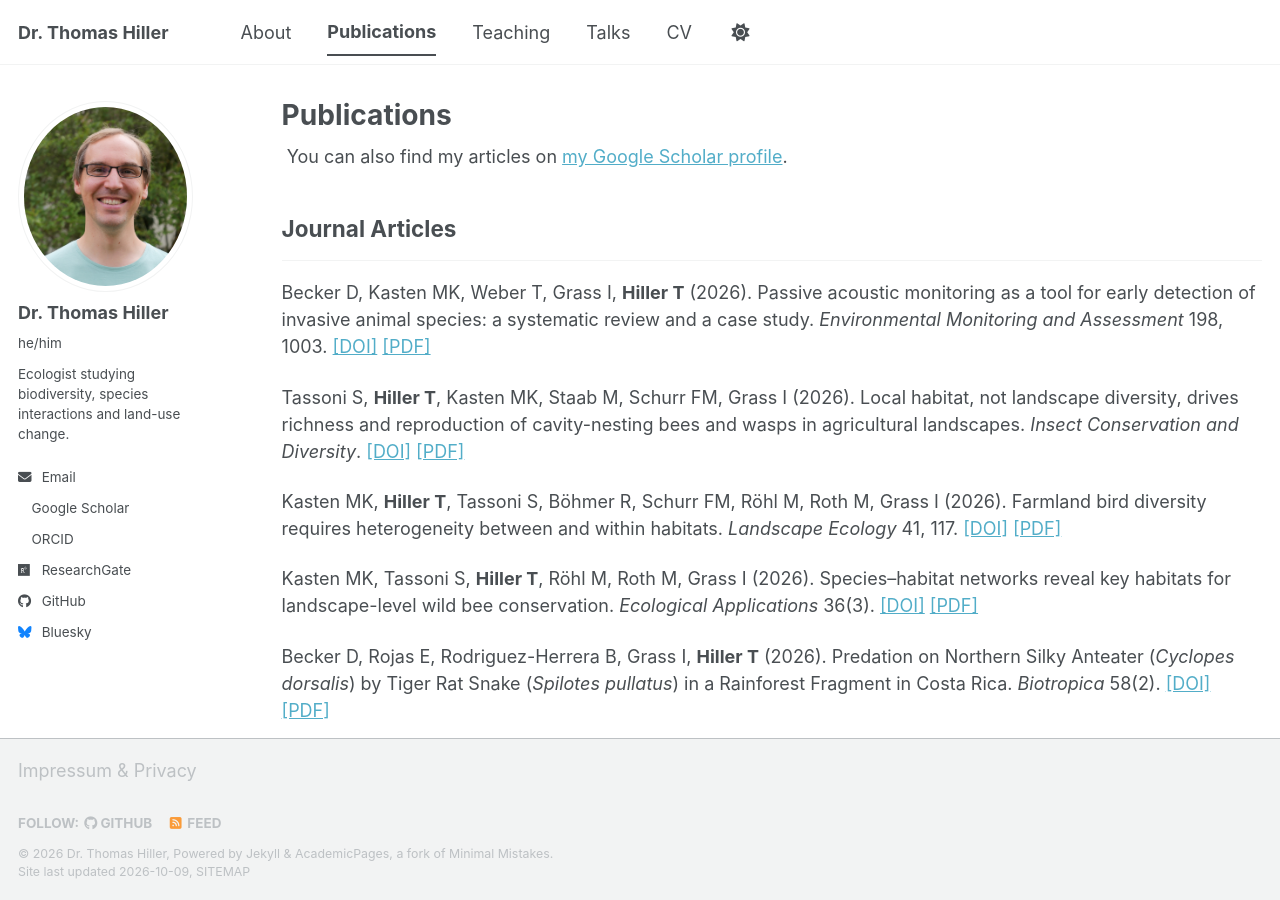
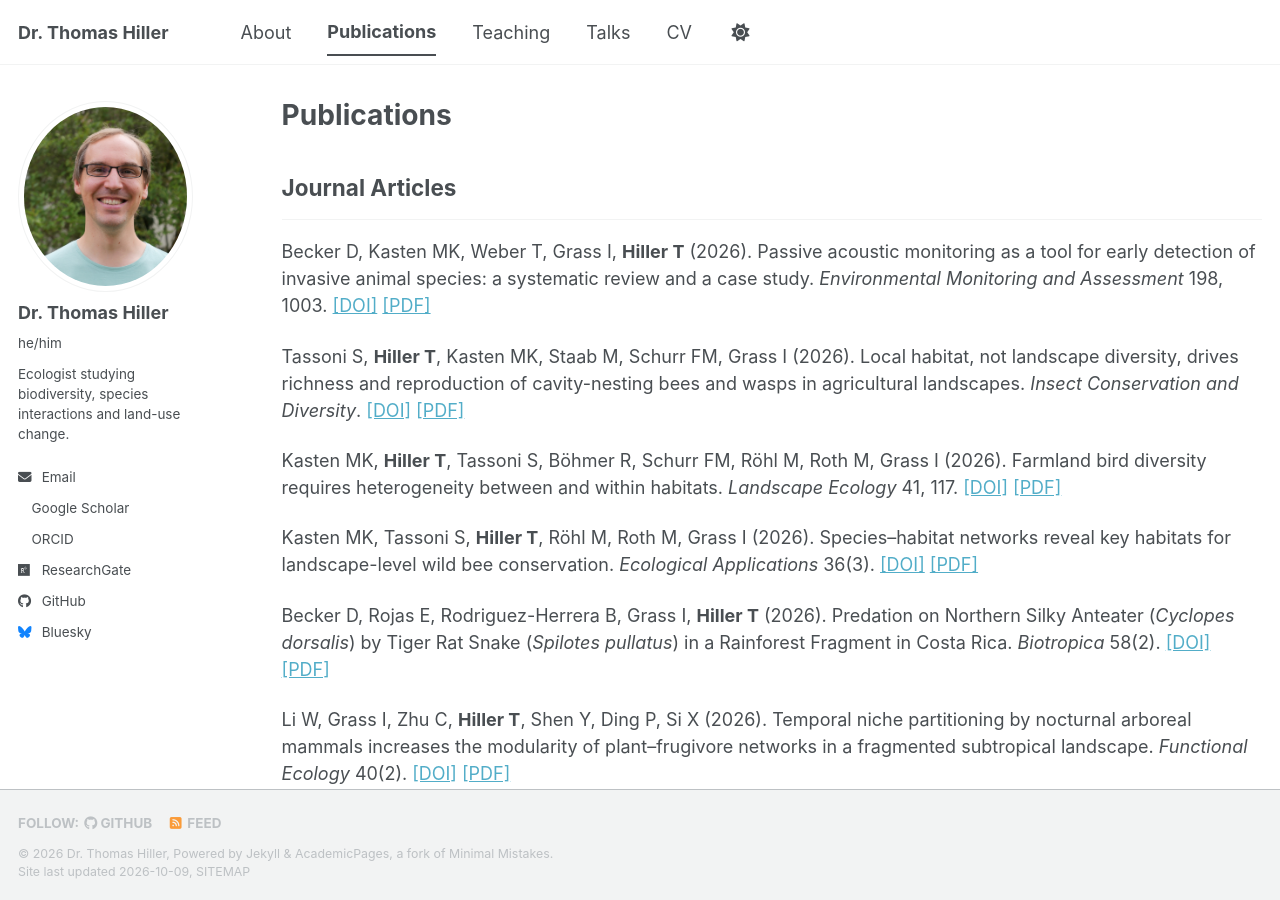
Before and after one commit to ThomasHiller/ThomasHiller.github.io, a Jekyll site: the page built from _pages/publications.html, in a window 1280 px wide and 900 px high. Built offline with Jekyll 4.4.1, drawn with Linux system fonts in a browser that asks for light colours; a style sheet for code colours, icons or effects is not loaded.

Commit message:
update publications

```diff
--- a/_includes/footer/custom.html
+++ b/_includes/footer/custom.html
@@ -3,6 +3,5 @@
 <!-- Support for MathJax -->
 <script id="MathJax-script" defer src="https://cdn.jsdelivr.net/npm/mathjax@4.0.0/tex-mml-chtml.js"></script>
 
-<p><a href="{{ '/terms/' | relative_url }}">Impressum &amp; Privacy</a></p>
 
 <!-- end custom footer snippets -->
--- a/_pages/publications.html
+++ b/_pages/publications.html
@@ -5,14 +5,6 @@ permalink: /publications/
 author_profile: true
 ---
 
-{% if site.author.googlescholar %}
-  <div class="wordwrap">
-    You can also find my articles on
-    <a href="{{ site.author.googlescholar }}"
-       target="_blank"
-       rel="noopener noreferrer">my Google Scholar profile</a>.
-  </div>
-{% endif %}
 
 {% include base_path %}
 
```
